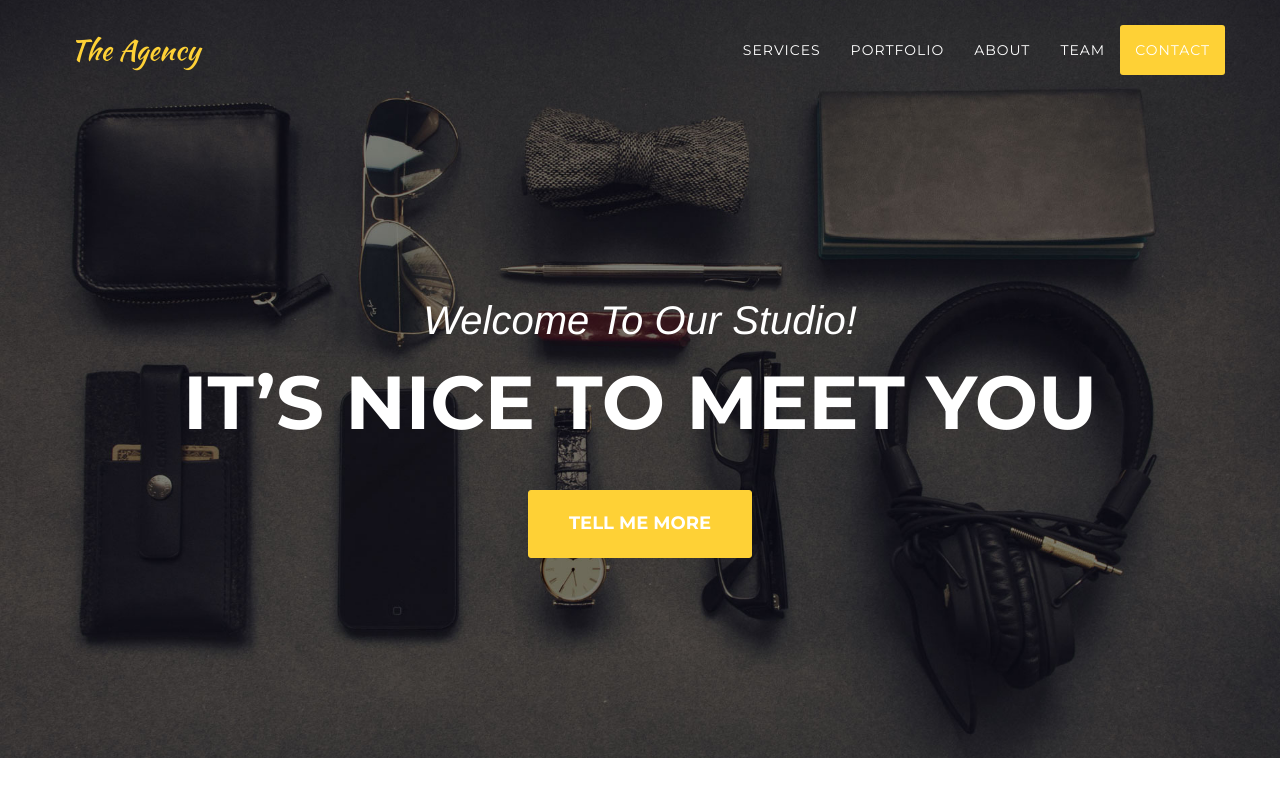
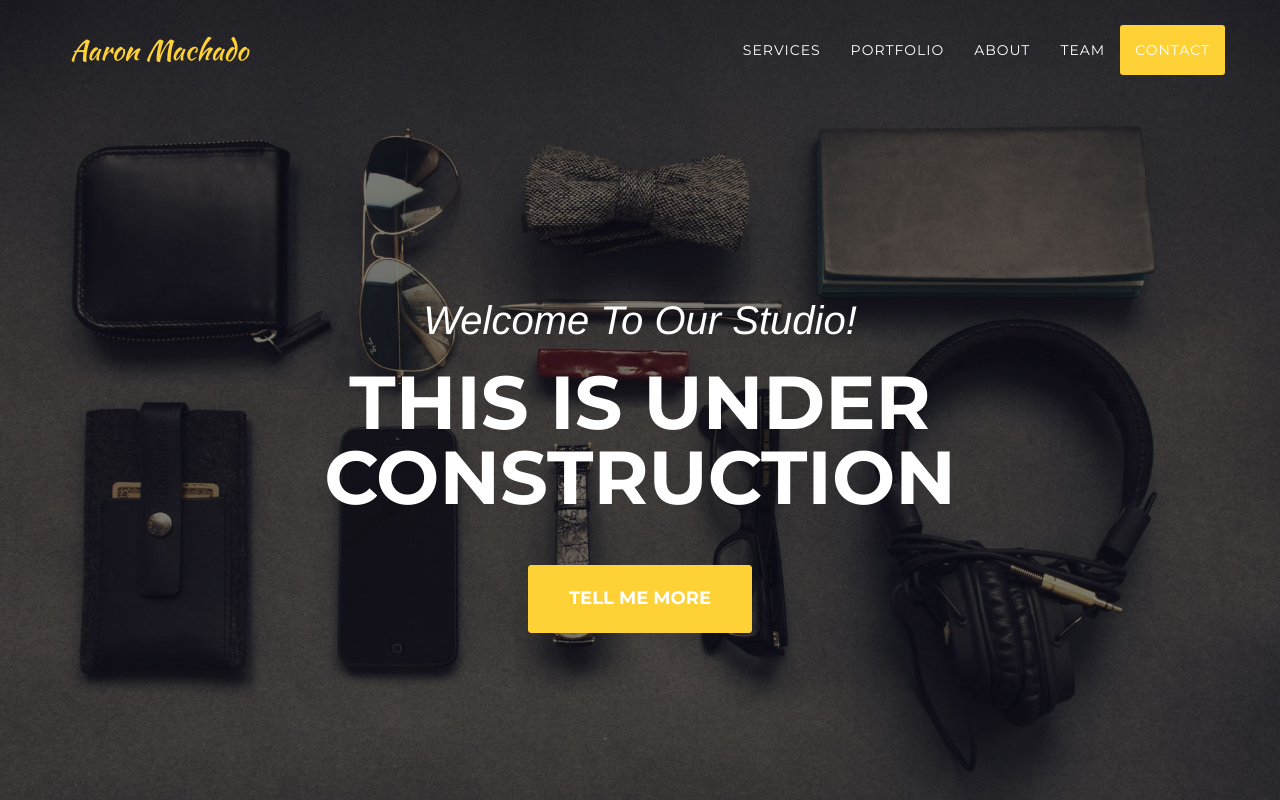
Before and after one commit to AaronMachado/aaron.ml, a plain HTML site: page index.html in a window 1280 px wide. Shown: the top 800 px of the page. Drawn offline with nearby package versions, Linux system fonts and the light colour scheme; a web font is replaced by a local one.

Commit message:
Fill basic information

```diff
--- a/index.html
+++ b/index.html
@@ -7,7 +7,7 @@
 <meta name="description" content="Your description">
 <meta name="author" content="Your name">
 <meta name="generator" content="Hugo 0.15" />
-<title>Hugo Agency Theme</title>
+<title>Aaron Machado</title>
 <!-- Bootstrap Core CSS -->
 <link href="css/bootstrap.min.css" rel="stylesheet">
 <!-- Custom CSS -->
@@ -37,7 +37,7 @@
                 <span class="icon-bar"></span>
                 <span class="icon-bar"></span>
             </button>
-            <a class="navbar-brand page-scroll" href="#page-top">The Agency</a>
+            <a class="navbar-brand page-scroll" href="#page-top">Aaron Machado</a>
         </div>
         <!-- Collect the nav links, forms, and other content for toggling -->
         <div class="collapse navbar-collapse" id="bs-example-navbar-collapse-1">
@@ -86,7 +86,7 @@
     <div class="container">
         <div class="intro-text">
             <div class="intro-lead-in">Welcome To Our Studio!</div>
-            <div class="intro-heading">It&rsquo;s nice to meet you</div>
+            <div class="intro-heading">this is under construction</div>
             <a href="#services" class="page-scroll btn btn-xl">Tell me more</a>
         </div>
     </div>
```
